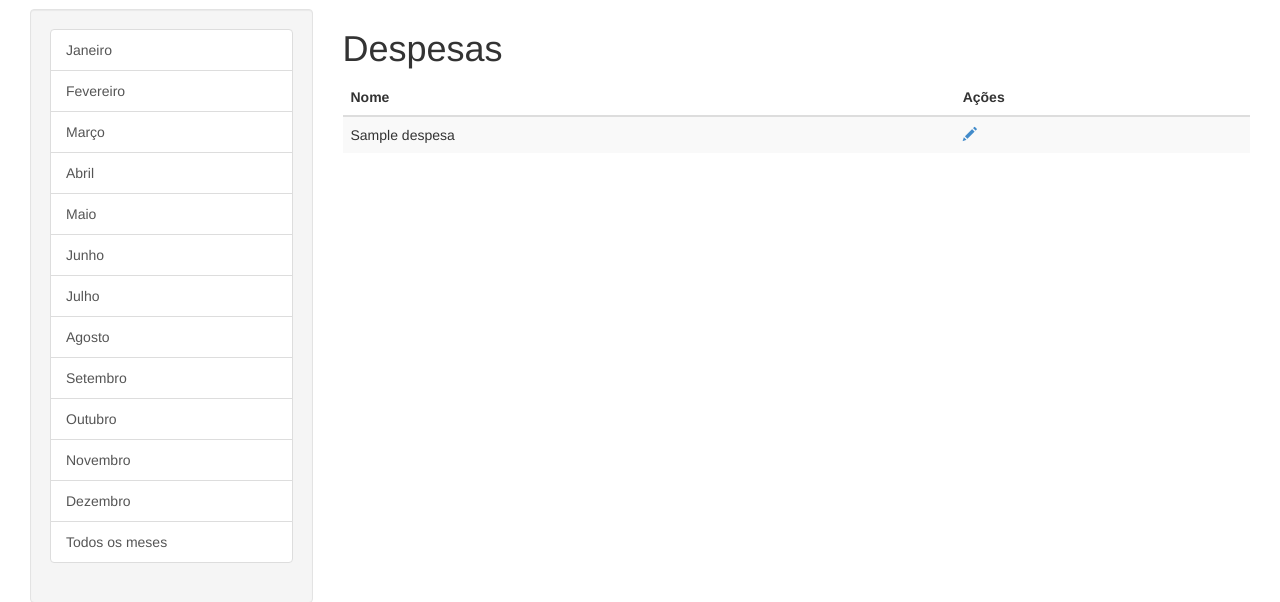
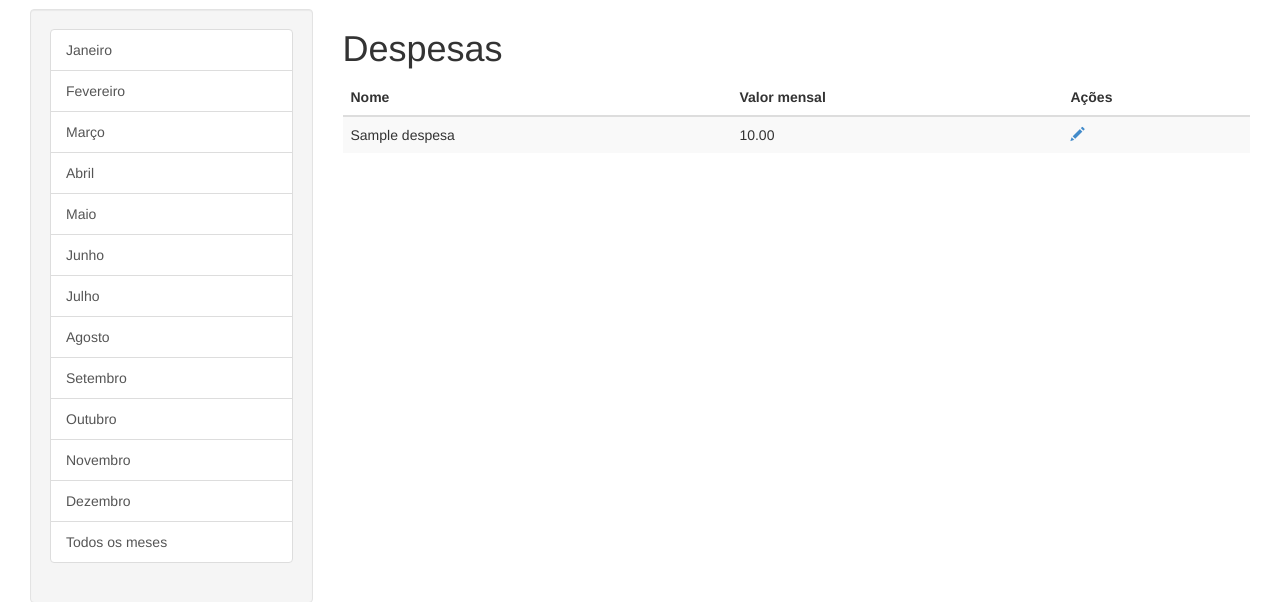
Before and after one commit to diegoaniceto/absorcao_custos, a Django app: page /despesa/ in a window 1280 px wide. Shown: the part 51-653 px from the top of the page. Run offline with Django 3.2, Linux system fonts and the light colour scheme; the first user in the database is signed in; tables that the repository leaves empty hold one stand-in row (Sample ...); some libraries are stand-ins or nearby versions.

Commit message:
Valor faltando na tabela de despesa

```diff
--- a/custeio_absorcao/templates/absorcao/despesas.html
+++ b/custeio_absorcao/templates/absorcao/despesas.html
@@ -9,12 +10,14 @@
       <table class="table table-hover table-striped">
         <thead>
             <th>Nome</th>
+            <th>Valor mensal</th>
             <th>Ações</th>
         </thead>
         <tbody>
             {% for despesa in despesas %}
             <tr>
             <td>{{ despesa.nome }}</td>
+            <td>{{ despesa.valor_mensal|intcomma }}</td>
             <td><a href="/despesa/edit/{{ despesa.id }}"><span class="glyphicon glyphicon-pencil"></span></a></td>
             </tr>
             {% endfor %}
```
Also changed, not shown: other parts of custeio_absorcao/templates/absorcao/despesas.html (+1 -0 lines).
